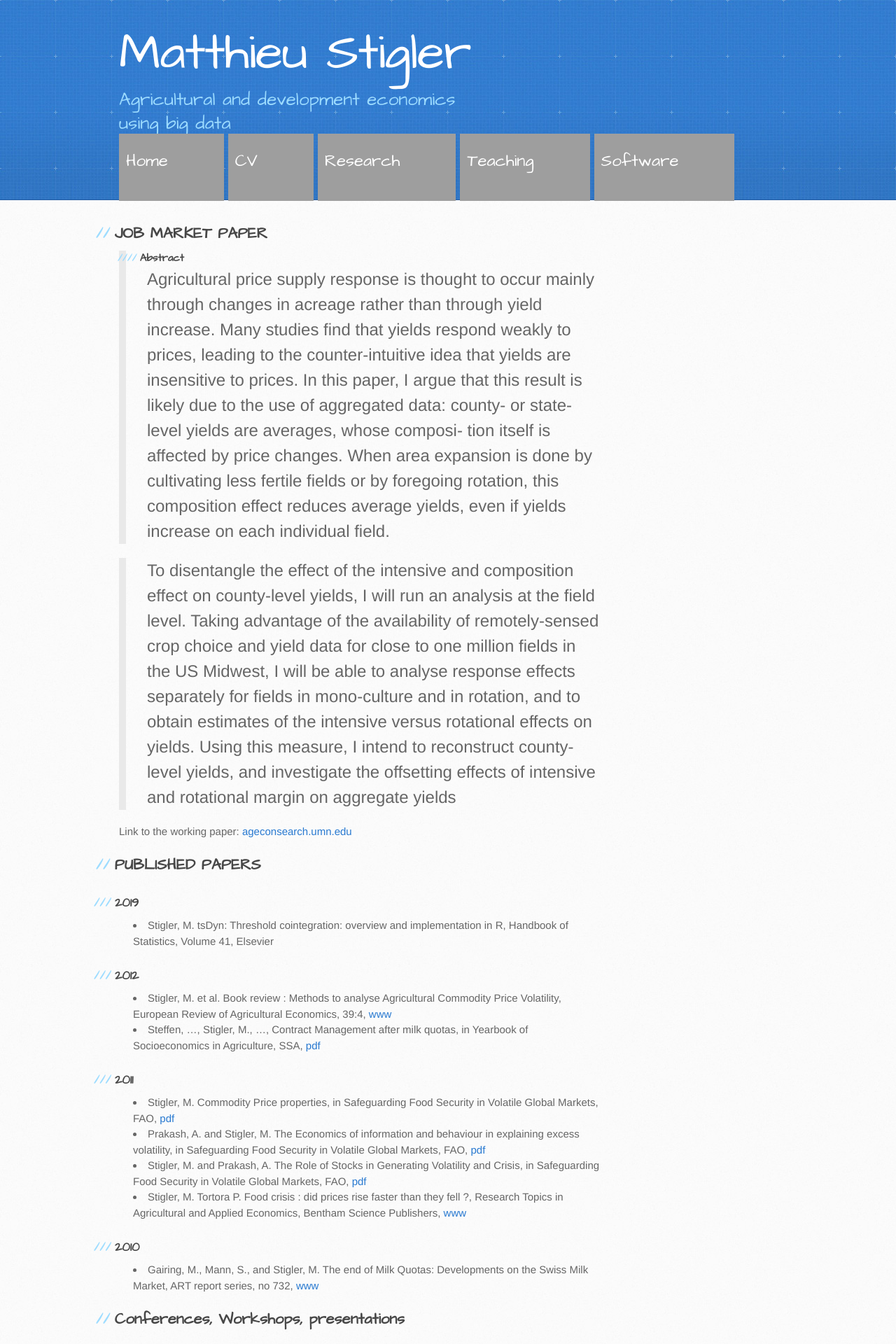
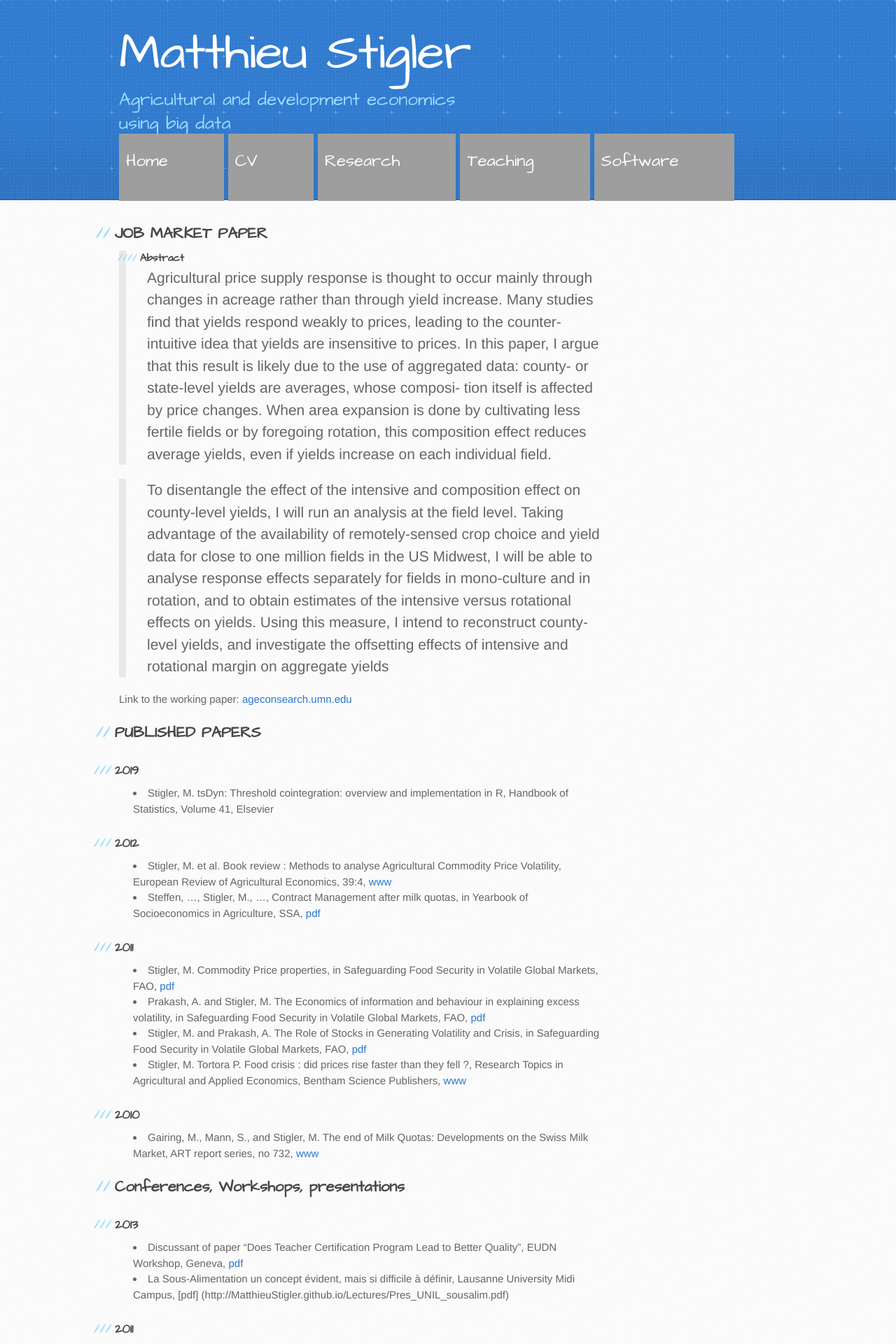
Before and after one commit to MatthieuStigler/MatthieuStigler.github.io, a Jekyll site: the page built from Research.Md, in a window 1280 px wide. Shown: the top 1920 px of the page at 70% size. Built offline with Jekyll 4.4.1, drawn with Linux system fonts in a browser that asks for light colours; grey boxes are pictures that could not be loaded.

Commit message:
blockqupote change size

```diff
--- a/stylesheets/stylesheet.css
+++ b/stylesheets/stylesheet.css
@@ -352,7 +352,7 @@ p a {
 }
 
 blockquote {
-  font-size: 1.6em;
+  font-size: 1.4em;
   border-left: 10px solid #e9e9e9;
   margin-bottom: 20px;
   padding: 0 0 0 30px;
```
